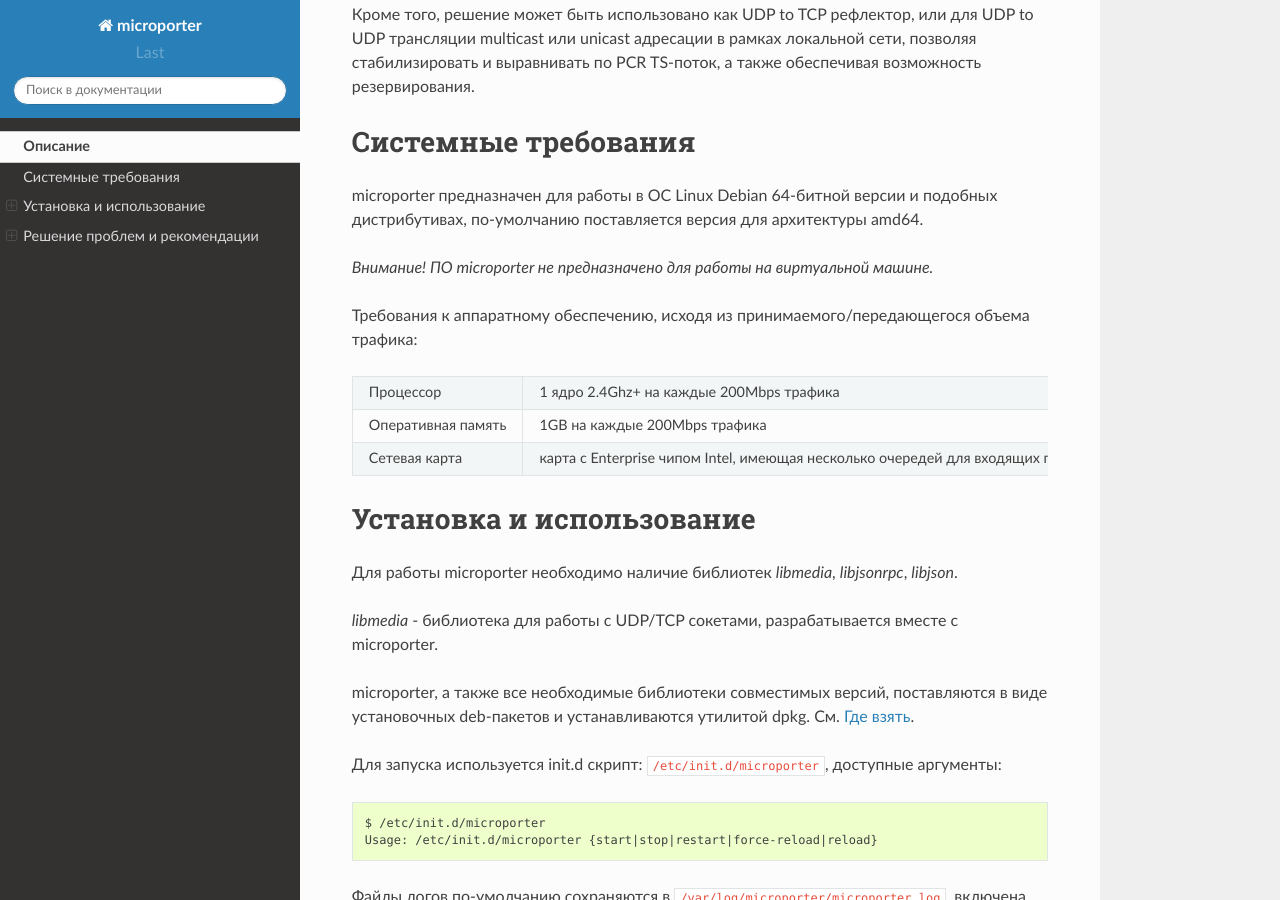
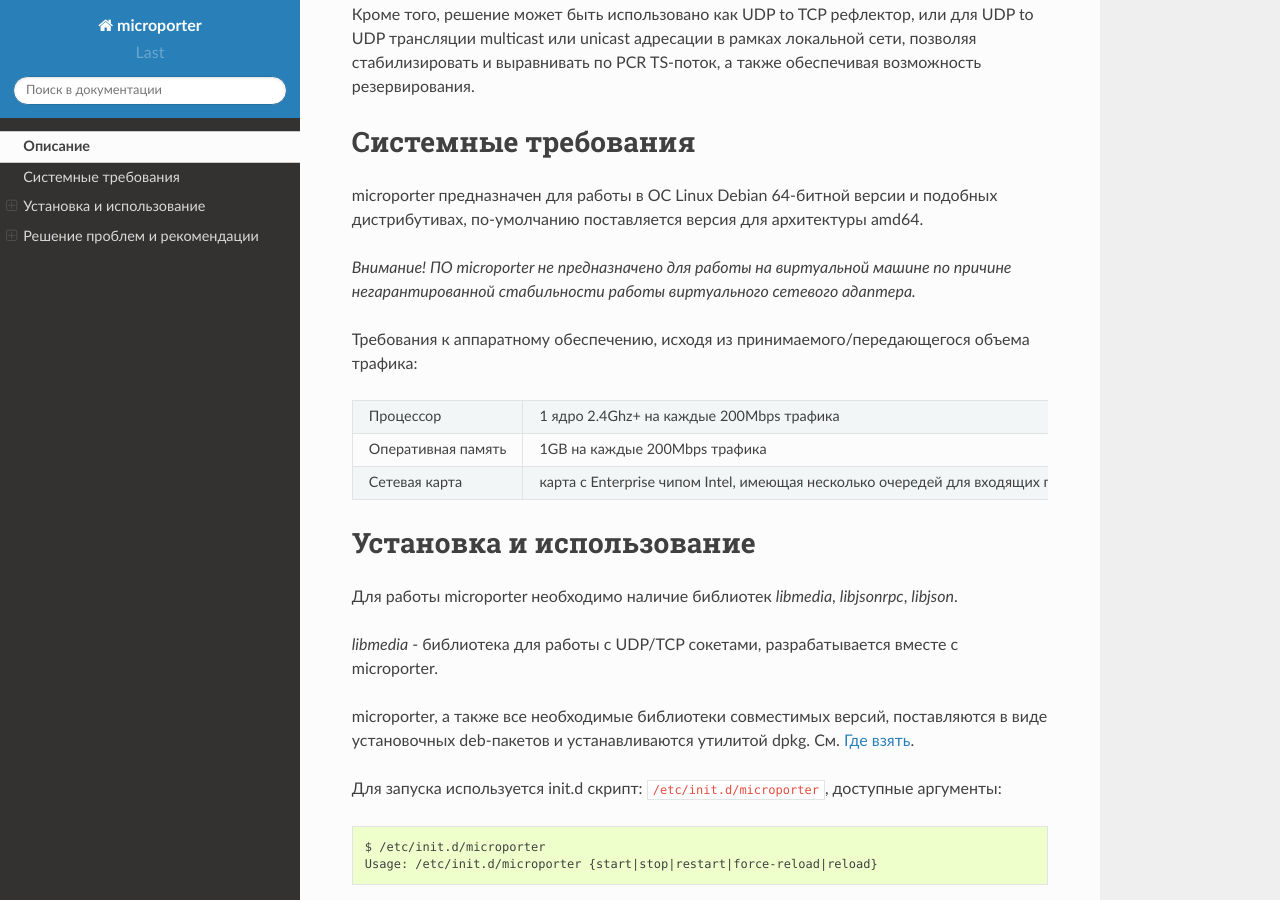
Before and after one commit to microimpuls/microporter-docs, a Sphinx documentation site: the page built from source/microporter.rst, in a window 1280 px wide and 900 px high, scrolled down 301 px. Built offline with Sphinx 7.4.7 and the Read the Docs theme 2.0.0, drawn with Linux system fonts in a browser that asks for light colours.

Commit message:
small fixes

```diff
--- a/source/microporter.rst
+++ b/source/microporter.rst
@@ -23,7 +23,8 @@
 microporter предназначен для работы в ОС Linux Debian 64-битной версии и подобных
 дистрибутивах, по-умолчанию поставляется версия для архитектуры amd64.
 
-*Внимание! ПО microporter не предназначено для работы на виртуальной машине.*
+*Внимание! ПО microporter не предназначено для работы на виртуальной машине по причине негарантированной стабильности
+работы виртуального сетевого адаптера.*
 
 Требования к аппаратному обеспечению, исходя из принимаемого/передающегося объема трафика:
 
@@ -410,10 +411,10 @@
 ::
     kernel.shmmax = 2473822720
     kernel.shmall = 4097152000
-    net.core.rmem_default=262144
-    net.core.rmem_max=8388608
-    net.core.wmem_default=262144
-    net.core.wmem_max=8388608
+    net.core.rmem_default = 262144
+    net.core.rmem_max = 8388608
+    net.core.wmem_default = 262144
+    net.core.wmem_max = 8388608
 
 Затем выполнить команду для применения изменений:
 ::
```
